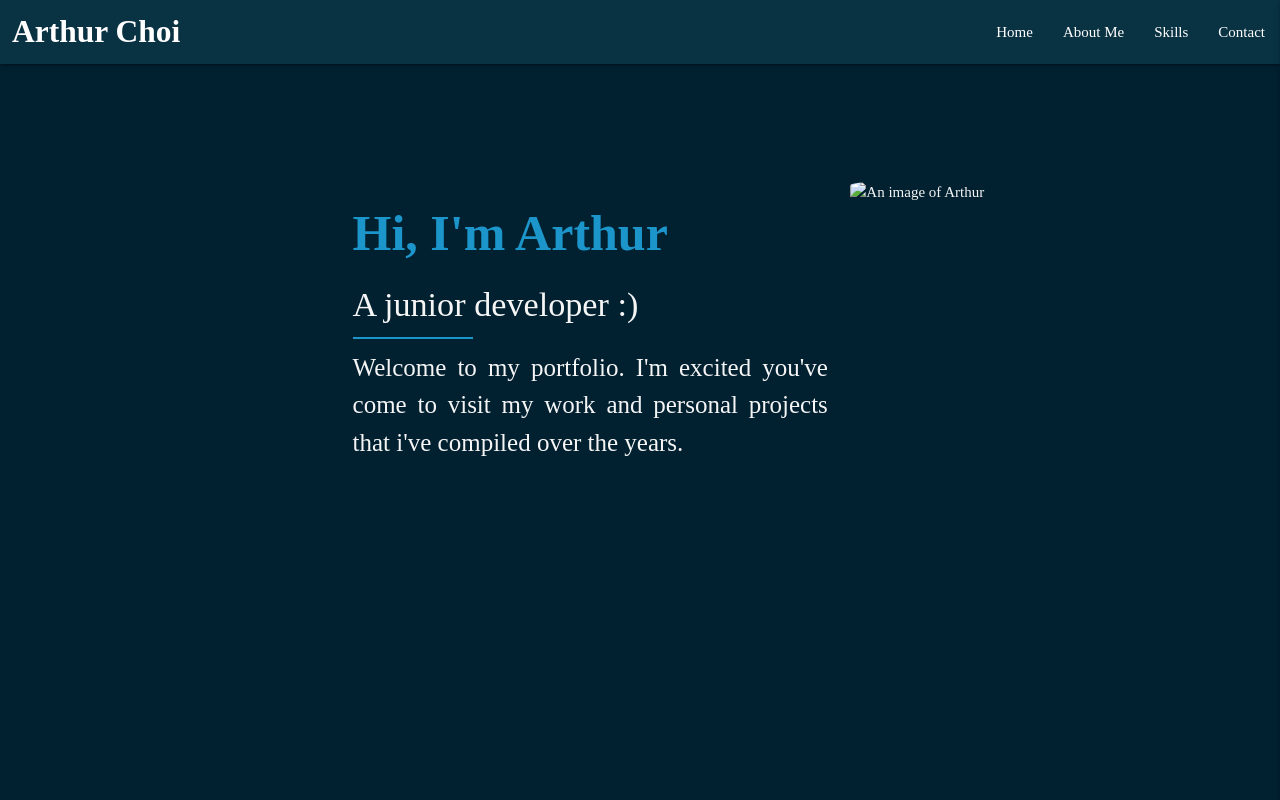
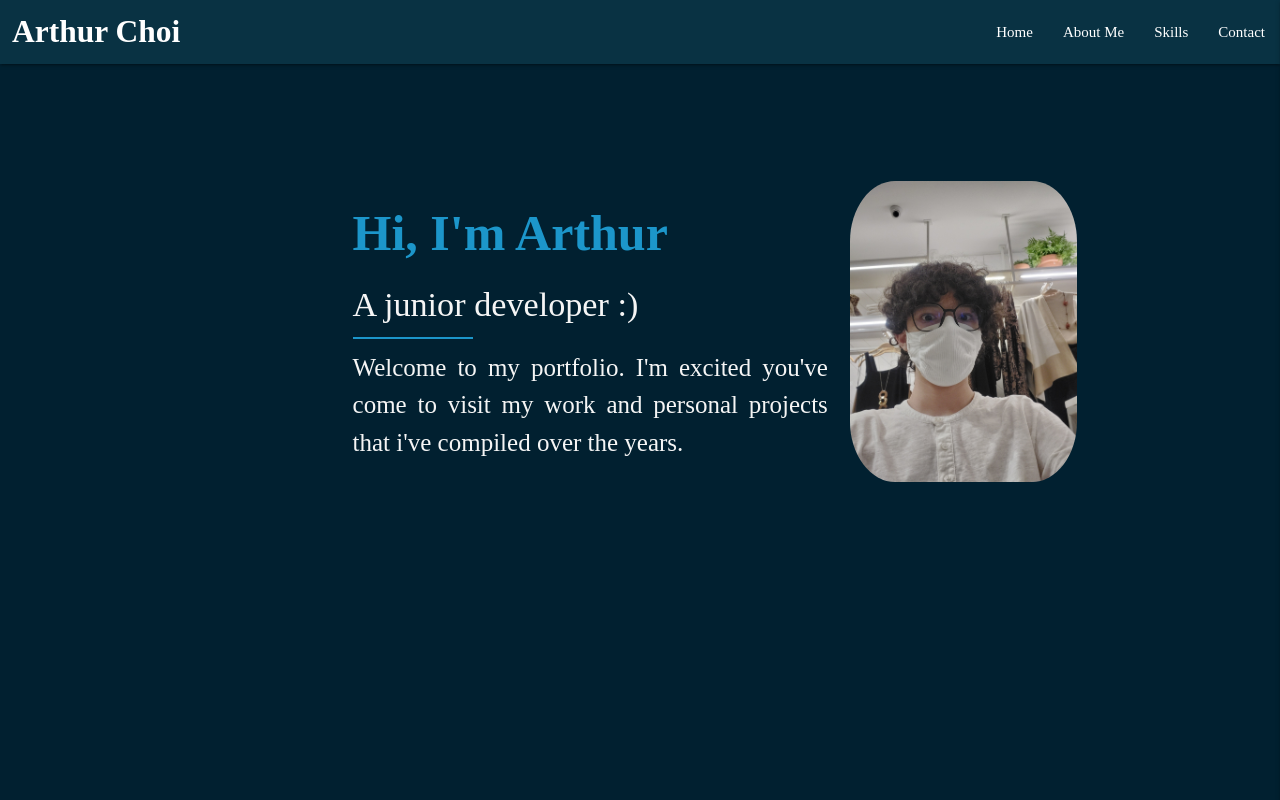
Before and after one commit to oficialvzi/personal-porfolio, a plain HTML site: page index.html in a window 1280 px wide. Shown: the top 800 px of the page. Drawn offline with nearby package versions, Linux system fonts and the light colour scheme; some icons are missing.

Commit message:
Fixing directory of image in HTML

```diff
--- a/index.html
+++ b/index.html
@@ -68,7 +68,7 @@
                                 personal projects that i've compiled over the years.</p>
                         </div>
                         <div class="col s12 m6 l4" class="container">
-                            <aside><img src="/images/me.jpeg" alt="An image of Arthur" class="pfp"></aside>
+                            <aside><img src="images/me.jpeg" alt="An image of Arthur" class="pfp"></aside>
                         </div>
                     </div>
                 </div>
```
Also changed, not shown: images/me.jpeg (renamed from images/IMG-20220416-WA0003.jpeg).
